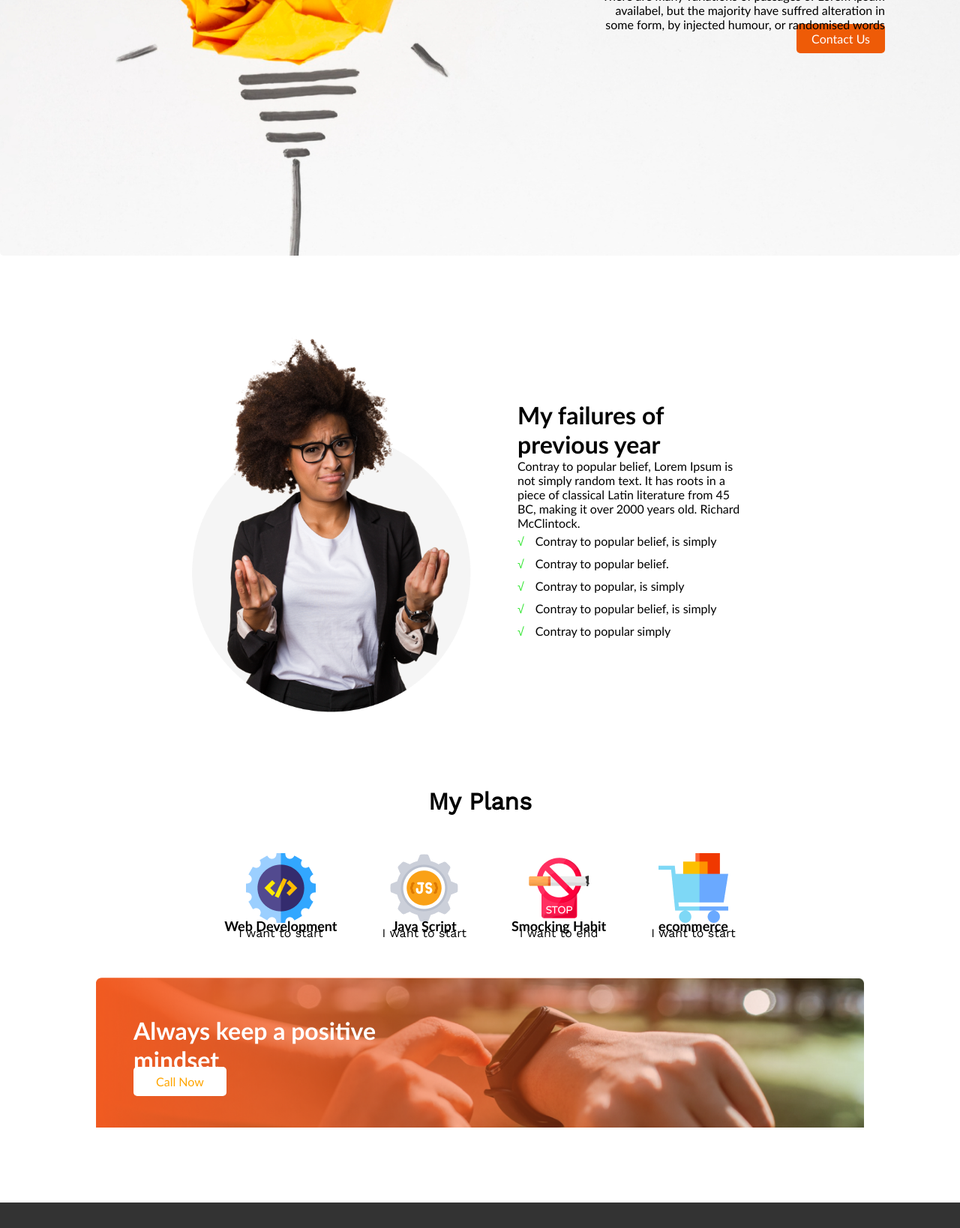
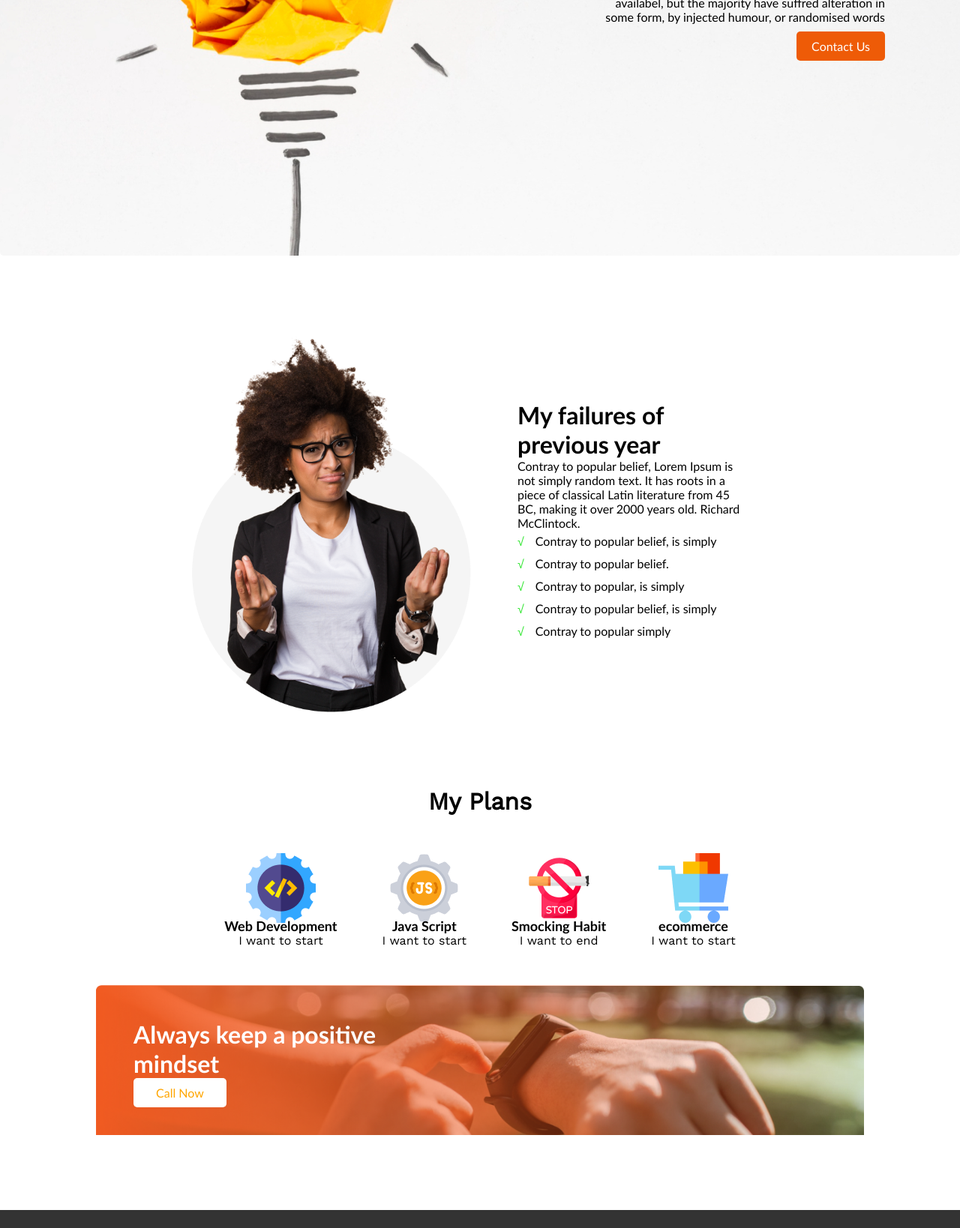
Before and after one commit to tuhin93/my_first_assignment, a plain HTML site: page index.html in a window 1280 px wide. Shown: the part 459-2097 px from the top of the page at 75% size. Drawn offline with nearby package versions, Linux system fonts and the light colour scheme.

Commit message:
almsot done

```diff
--- a/css/style.css
+++ b/css/style.css
@@ -36,6 +36,7 @@ body{
 }
 .contact{
     float:right;
+    margin-top: 20px;
 }
 .contact a{
     text-decoration: none;
@@ -119,6 +120,7 @@ body{
 .my-plans-item h1{
     font-size: 18px;
     line-height: 0;
+    margin-bottom: 10px;
     font-family:'palo', Calibri, 'Trebuchet MS', sans-serif;
 }
 .call-now{
@@ -143,6 +145,7 @@ body{
 .call-now h1{
     color: white;
     font-family:'palo', Calibri, 'Trebuchet MS', sans-serif;
+    margin-bottom: 10px;
 }
 .call-now-btn{
     padding: 10px 30px;
```
Also changed, not shown: font/Palo-Wide-Semibold.woff (deleted), font/Palo-Wide-Semibold.woff2 (deleted), font/TypeUnion---Palo-Compressed-Medium.woff (deleted), font/TypeUnion---Palo-Compressed-Medium.woff2 (deleted), font/TypeUnion---Palo-Wide-Light.woff (deleted), font/TypeUnion---Palo-Wide-Light.woff2 (deleted), font/typeunion-palo-compressed-medium.woff (deleted), font/typeunion-palo-compressed-medium.woff2 (deleted), font/typeunion-palo-wide-light.woff (deleted), font/typeunion-palo-wide-light.woff2 (deleted).
